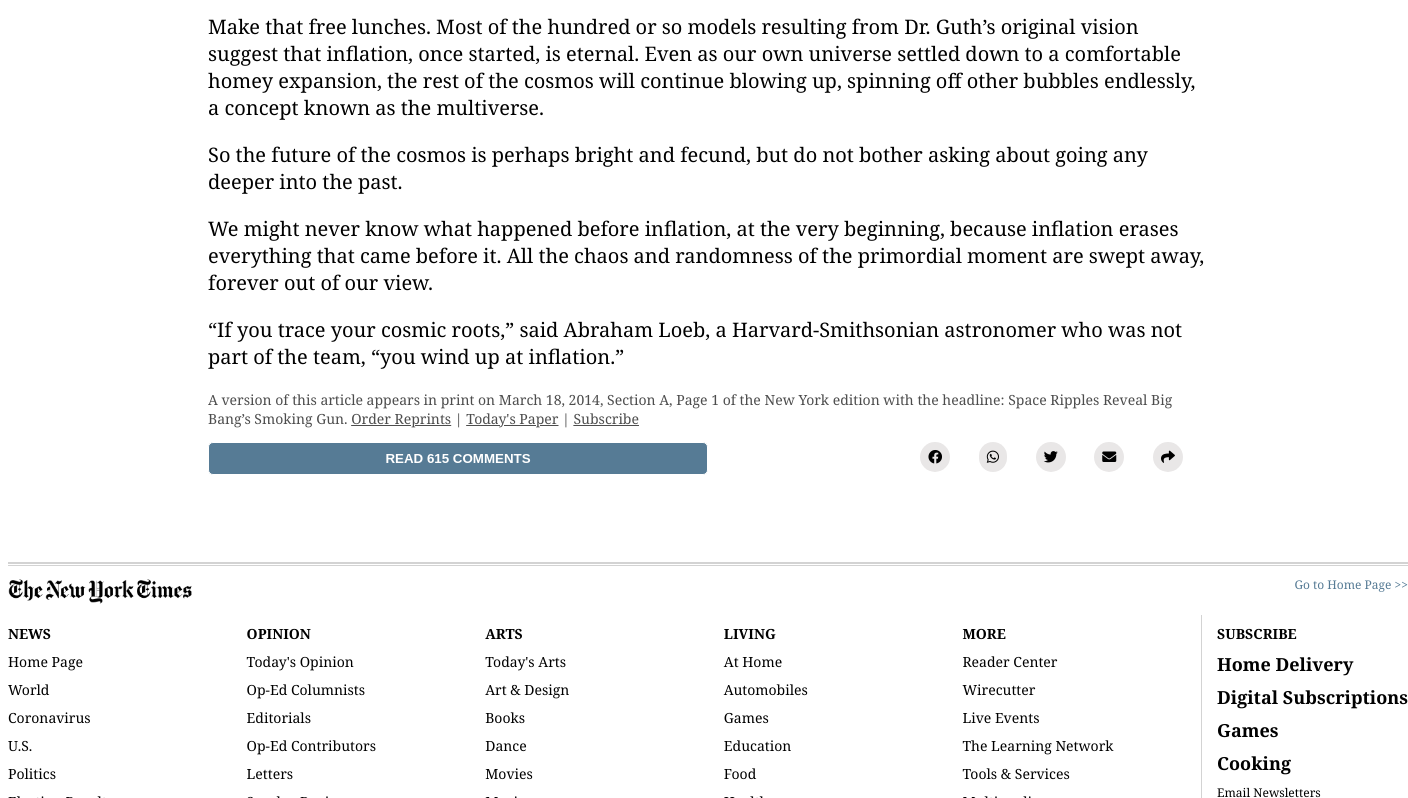
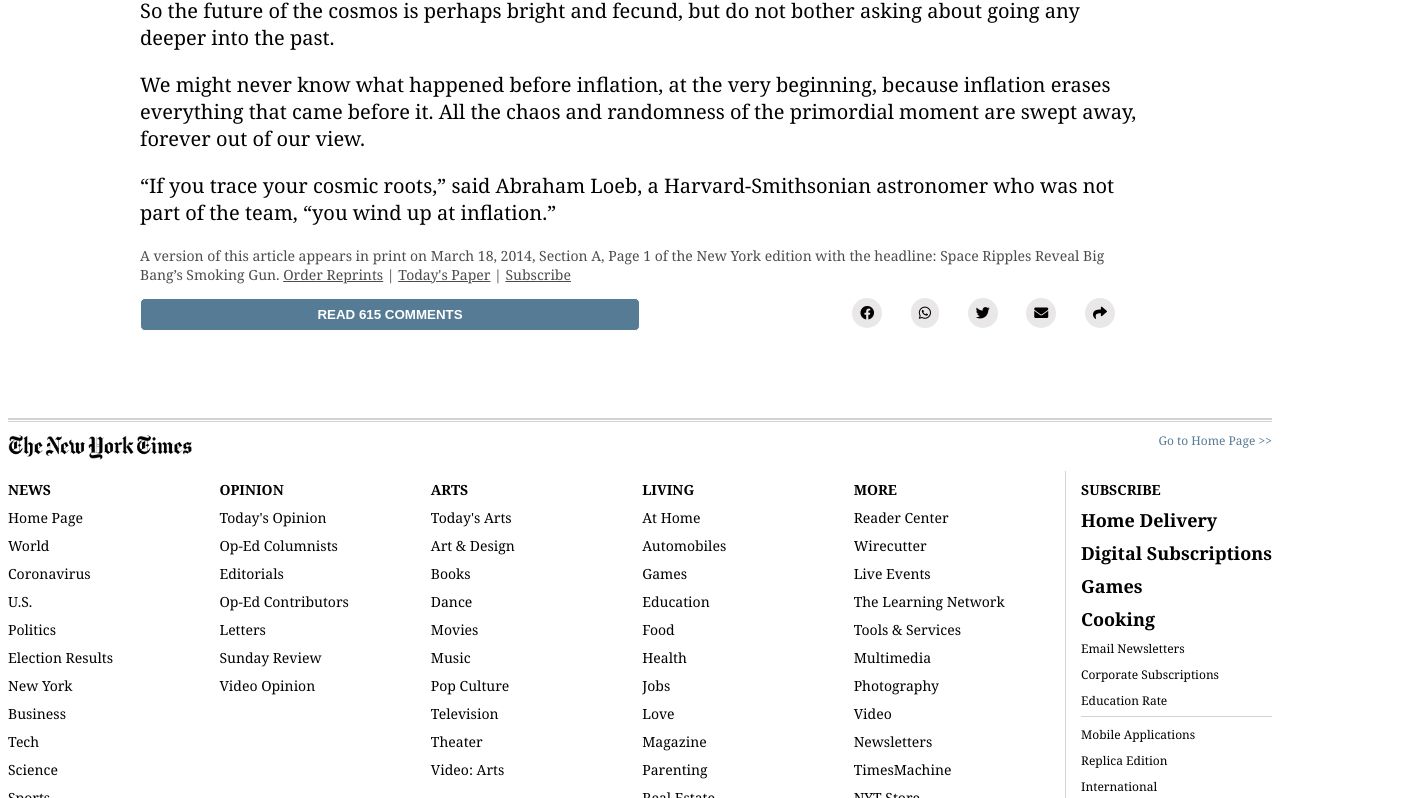
Before and after one commit to esteban90-dev/positioning-floating-elements, a plain HTML site: page index.html in a window 1280 px wide. Shown: the part 7706-8504 px from the top of the page, 1408 px wide, since content can reach past the window. Drawn offline with Linux system fonts and the light colour scheme.

Commit message:
change width to max-width

```diff
--- a/styles/main.css
+++ b/styles/main.css
@@ -39,13 +39,13 @@ a:visited {
 }
 
 .outer-container {
-  width: 1400px;
+  max-width: 1400px;
   margin: 80px auto;
 }
 
 .inner-container {
   margin: 0 auto;
-  width: 1000px;
+  max-width: 1000px;
 }
 
 .grid-wrapper {
```
